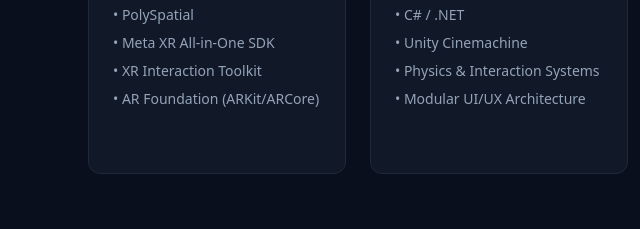
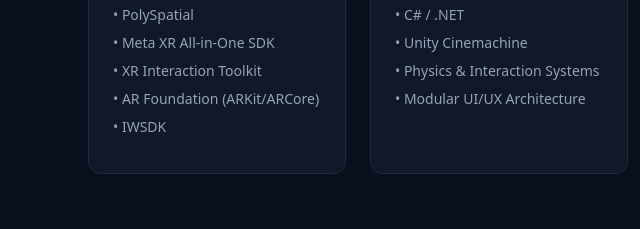
Before and after one commit to hassanaaquib/Portfolio, a plain HTML site: page index.html in a window 1280 px wide. Shown: the part 2611-2840 px from the top of the page, 0-640 px from the left. Drawn offline with nearby package versions, Linux system fonts and the light colour scheme.

```diff
--- a/index.html
+++ b/index.html
@@ -267,6 +267,7 @@
           <li>• Meta XR All-in-One SDK</li>
           <li>• XR Interaction Toolkit</li>
           <li>• AR Foundation (ARKit/ARCore)</li>
+          <li>• IWSDK</li>
         </ul>
       </div>
 
```
